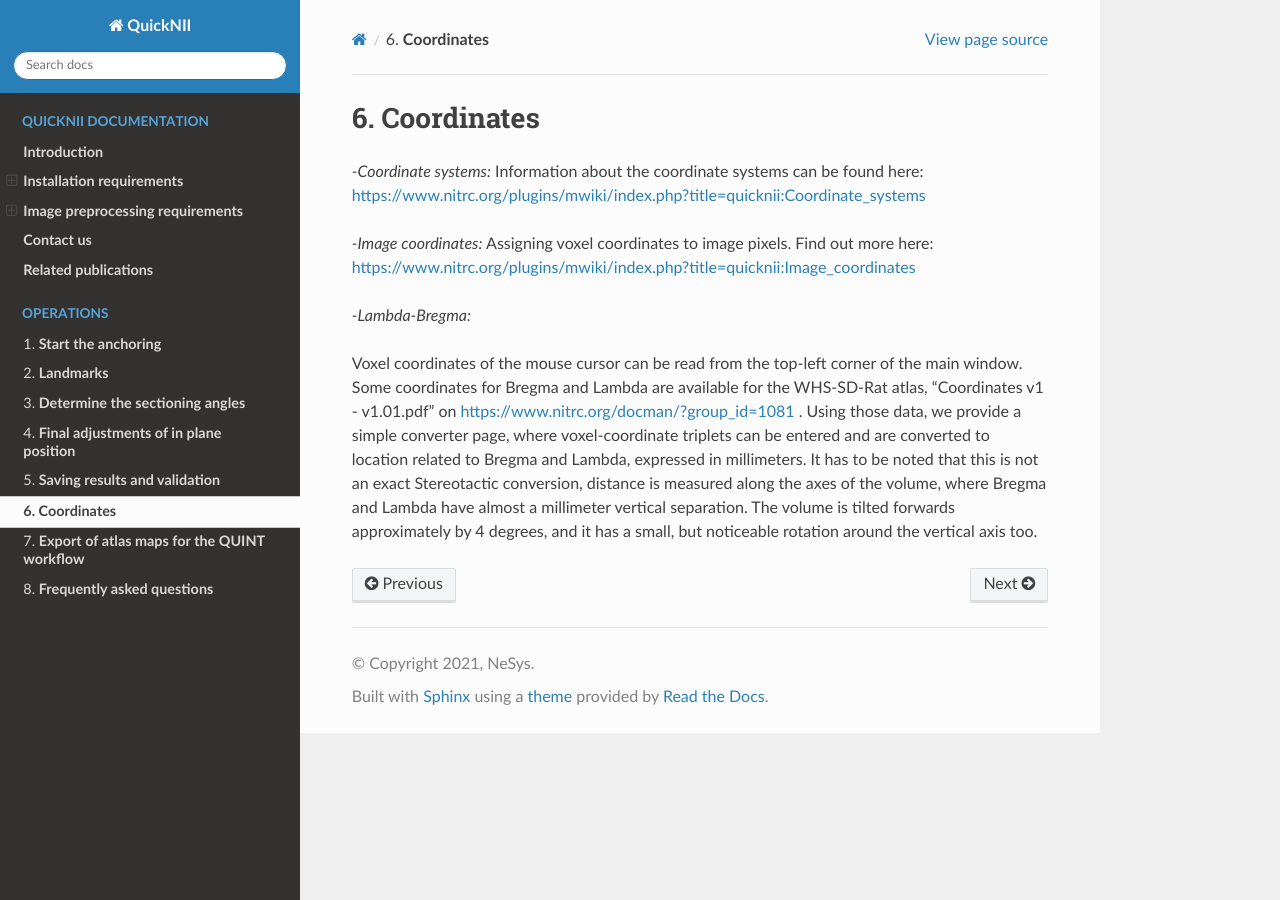
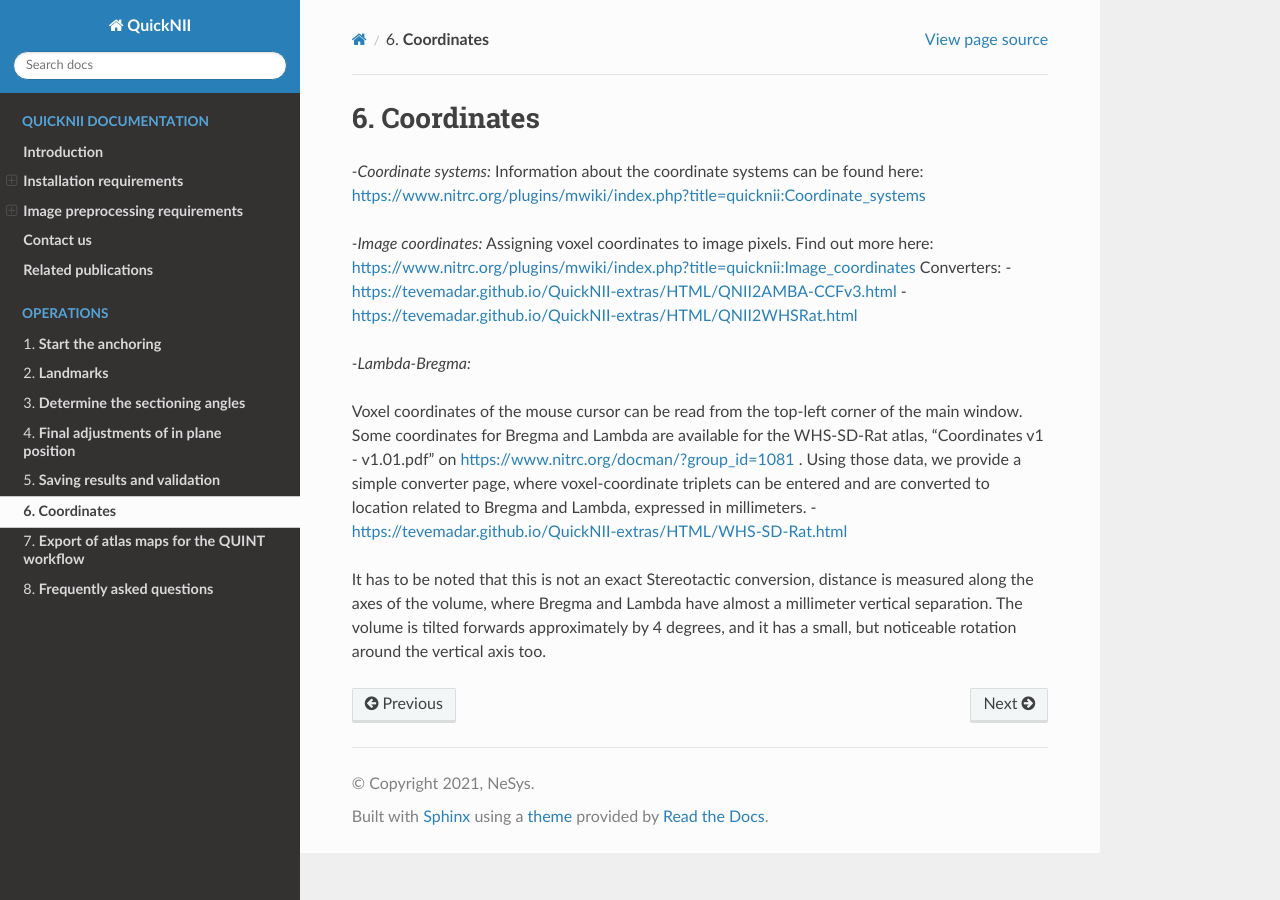
Before and after one commit to Tevemadar/QuickNII, a Sphinx documentation site: the page built from Docs/coordinates.rst, in a window 1280 px wide. Built offline with Sphinx 7.4.7 and the Read the Docs theme 2.0.0, drawn with Linux system fonts in a browser that asks for light colours; some of the changed lines change nothing that is shown.

Commit message:
Update coordinates.rst

```diff
--- a/Docs/coordinates.rst
+++ b/Docs/coordinates.rst
@@ -7,12 +7,16 @@ Information about the coordinate systems can be found here: https://www.nitrc.or
 *-Image coordinates:*
 Assigning voxel coordinates to image pixels.
 Find out more here: https://www.nitrc.org/plugins/mwiki/index.php?title=quicknii:Image_coordinates
-
+Converters:
+- https://tevemadar.github.io/QuickNII-extras/HTML/QNII2AMBA-CCFv3.html
+- https://tevemadar.github.io/QuickNII-extras/HTML/QNII2WHSRat.html
 
 *-Lambda-Bregma:*
 
 Voxel coordinates of the mouse cursor can be read from the top-left corner of the main window.
 Some coordinates for Bregma and Lambda are available for the WHS-SD-Rat atlas, "Coordinates v1 - v1.01.pdf" on https://www.nitrc.org/docman/?group_id=1081 .
-Using those data, we provide a simple converter page,  where voxel-coordinate triplets can be entered and are converted to location related to Bregma and Lambda, expressed in millimeters.
+Using those data, we provide a simple converter page, where voxel-coordinate triplets can be entered and are converted to location related to Bregma and Lambda, expressed in millimeters.
+- https://tevemadar.github.io/QuickNII-extras/HTML/WHS-SD-Rat.html
+
 It has to be noted that this is not an exact Stereotactic conversion, distance is measured along the axes of the volume, where Bregma and Lambda have almost a millimeter vertical separation.
 The volume is tilted forwards approximately by 4 degrees, and it has a small, but noticeable rotation around the vertical axis too.
```
